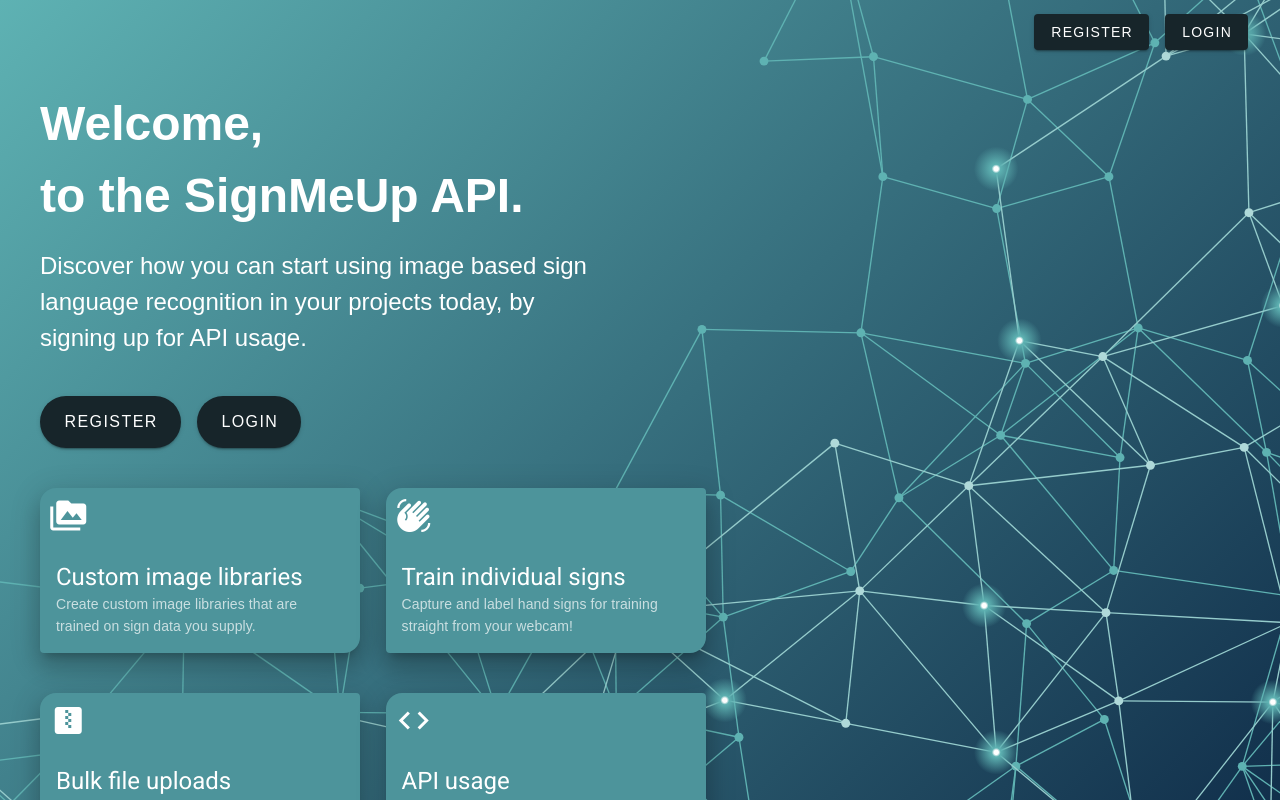
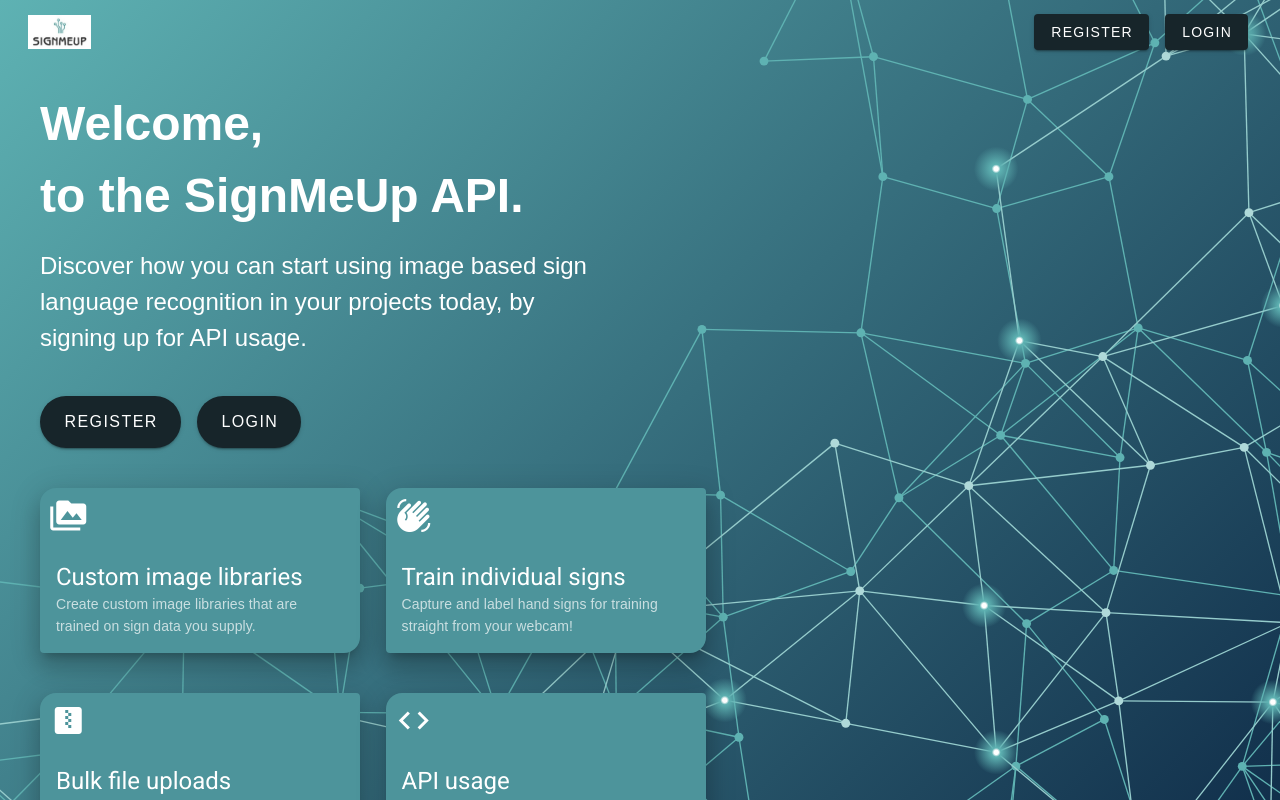
Before and after one commit to jhkritz/sign-language-api, a Vue app in the folder frontend/: page / in a window 1280 px wide. Shown: the top 800 px of the page. Built offline with nearby package versions, Linux system fonts and the light colour scheme; what vue-auth would draw is missing.

Commit message:
Logo added to home, login and register page

```diff
--- a/frontend/src/views/home.vue
+++ b/frontend/src/views/home.vue
@@ -62,12 +62,19 @@
   min-width: 20em;
   min-height: 5em;
   backdrop-filter: blur(40px) hue-rotate(0deg);
+
 }
+
+.logo {
+    width: 5%;
+    margin-left: 1%;
+  }
 </style>
 
 <template>
   <div class="bg">
     <v-app-bar elevation="0" color=transparent class="bar">
+      <img class="logo" src='../assets/logopic.jpeg'/>
       <!--v-toolbar-title class="white--text">Sign Language API</v-toolbar-title-->
       <v-spacer></v-spacer>
       <v-btn color=#17252A class="mr-4 white--text" @click="goToRegister()">
--- a/frontend/src/views/login.vue
+++ b/frontend/src/views/login.vue
@@ -1,17 +1,16 @@
 <template>
     <v-app>
       <div>
-      <!--Navigation bar-->
-      <v-app-bar
-        elevation="0"
-        color=#3AAFA9
-      >
-      <v-btn icon color= "white" id='homeButton' to='/'>
-            <v-icon>mdi-home</v-icon>
-        </v-btn>
-      <v-appbar-title class = "white--text">Sign Language API</v-appbar-title>
-      </v-app-bar>
-    </div>
+            <!--Navigation bar-->
+            <v-app-bar elevation="0" color=#3AAFA9>
+                <!--v-appbar-title class="white--text">Sign Language API</v-appbar-title-->
+                <img class="logo" src='../assets/logopic.jpeg'/>
+                <v-spacer></v-spacer>
+                <v-btn icon color="white" id='homeButton' to='/'>
+                    <v-icon>mdi-home</v-icon>
+                </v-btn>
+            </v-app-bar>
+        </div>
       <v-row>
         <v-form ref="form" v-model="valid" lazy-validation>
           <v-text-field
@@ -119,3 +118,10 @@
     color: grey;
   }
   </style>
+
+<style scoped>
+  .logo {
+    width: 8%;
+    margin-left: 1%;
+  }
+</style>
--- a/frontend/src/views/register.vue
+++ b/frontend/src/views/register.vue
@@ -3,10 +3,12 @@
         <div>
             <!--Navigation bar-->
             <v-app-bar elevation="0" color=#3AAFA9>
+                <!--v-appbar-title class="white--text">Sign Language API</v-appbar-title-->
+                <img class="logo" src='../assets/logopic.jpeg'/>
+                <v-spacer></v-spacer>
                 <v-btn icon color="white" id='homeButton' to='/'>
                     <v-icon>mdi-home</v-icon>
                 </v-btn>
-                <v-appbar-title class="white--text">Sign Language API</v-appbar-title>
             </v-app-bar>
         </div>
         <!--Registration form-->
@@ -95,3 +97,9 @@
         },
     }
 </script>
+<style scoped>
+    .logo {
+      width: 8%;
+      margin-left: 1%;
+    }
+</style>
```
Also changed, not shown: frontend/src/assets/logo.jpeg (added), frontend/src/assets/logopic.jpeg (added).
